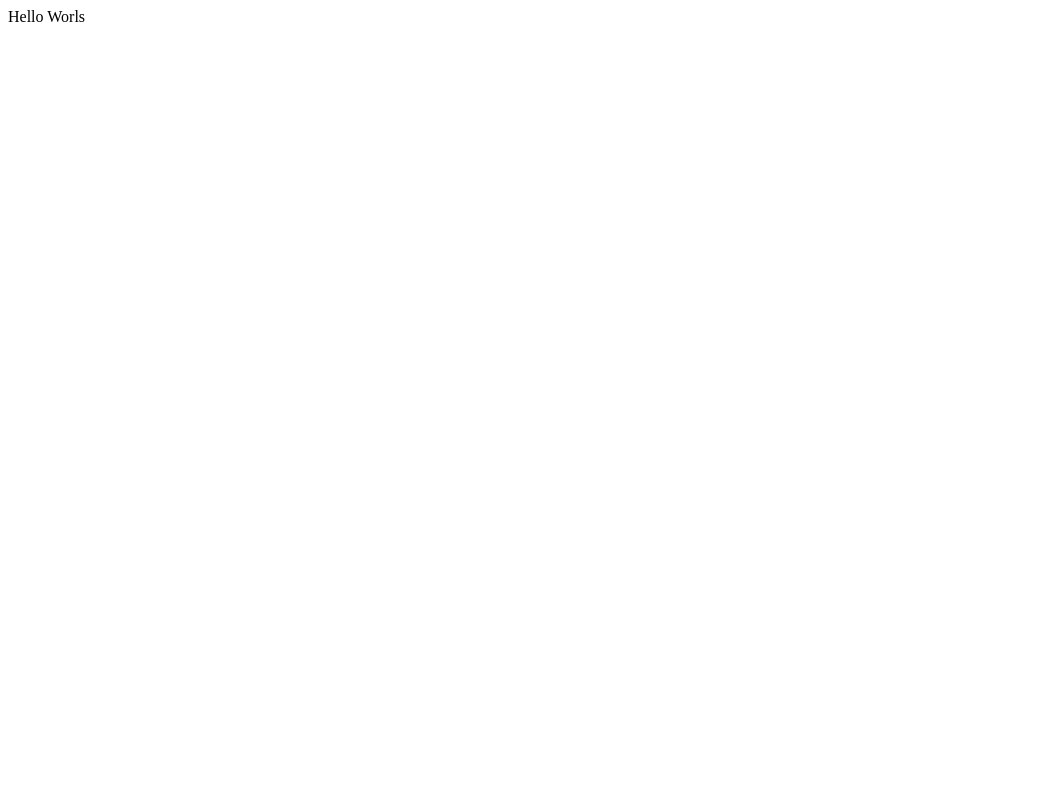
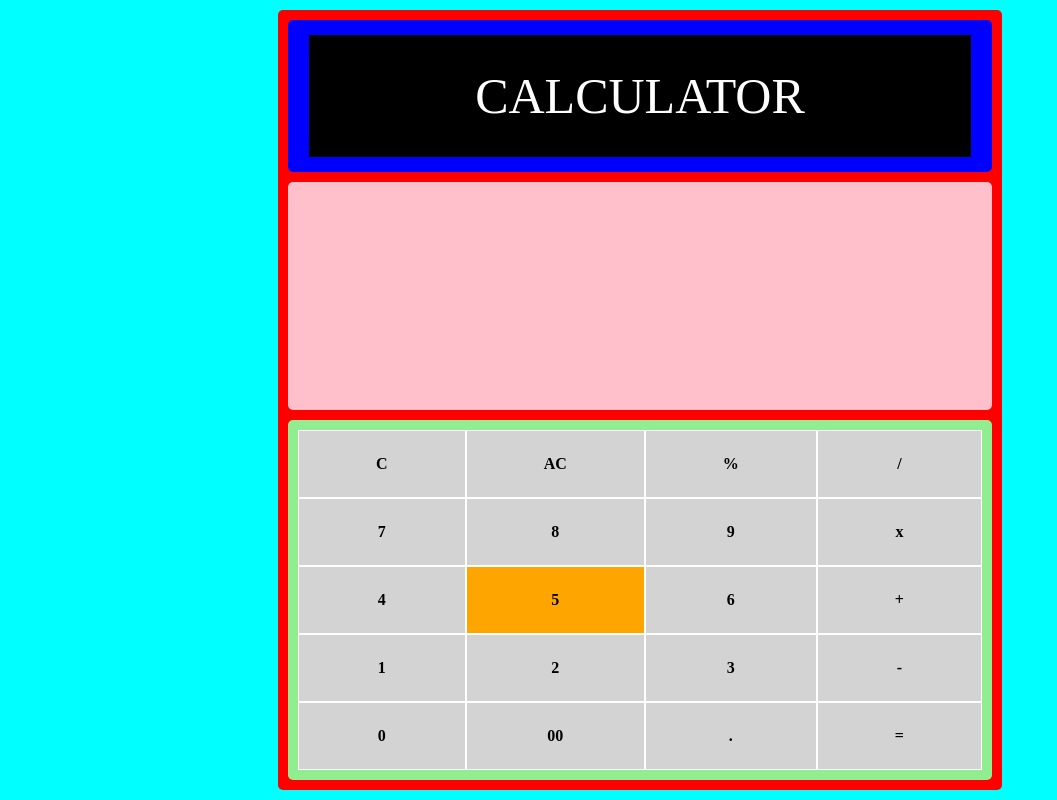
Before and after one commit to Yaswant-Kumar-Singhi/SimpleCalculator, a plain HTML site: page index.html in a window 1280 px wide. Shown: the whole page, without its empty margins (0-1057 px from the left). Drawn offline with Linux system fonts and the light colour scheme.

Commit message:
Update index.html

```diff
--- a/index.html
+++ b/index.html
@@ -1 +1,129 @@
-Hello  Worls
+<!DOCTYPE html>
+<html>
+	<head>
+    	<title>Calculator</title>
+        <style>
+        	*{
+            	margin:0; padding:0;
+            }
+
+            .Calculator-outline{
+            	width:100vw;
+                height:100vh;
+            	background-color:aqua;
+                display:flex;
+                justify-content:center;
+                align-items:center;
+            }
+
+            .calculator-box{
+            	width:55vw;
+                height:95vh;
+                background-color:red;
+                display:grid;
+                grid-template-rows: 20% 30% auto;
+                grid-row-gap: 10px;
+                padding:10px;
+                border-radius:5px;
+
+            }
+
+            .calculator-box-header{
+            	border-radius:5px;
+            	background-color:blue;
+                display:flex;
+                justify-content:center;
+                align-items:center;
+
+            }
+
+             .cal-name{
+             	width:94%;
+                height:80%;
+                background-color:black;
+                color:white;
+                display:flex;
+                justify-content:center;
+                align-items:center;
+                font-size:50px;
+                text-transform:uppercase;
+
+             }
+
+            .calculator-box-body{
+            	border-radius:5px;
+            	background-color:pink;
+            }
+
+            .calculator-box-footer{
+            	display:grid;
+                grid-template-columns: auto auto auto auto;
+			    grid-template-rows: auto auto auto auto;
+            	border-radius:5px;
+            	background-color:white;
+                padding: 10px;
+                /*grid-column-gap: 10px;
+			    grid-row-gap: 10px;*/
+                background-color:lightgreen;
+
+
+            }
+
+            .calculator-box-footer div{
+
+                background-color:lightgrey;
+                display: flex;
+    			justify-content: center;
+    			align-items: center;
+                font-weight:800;
+                border:1px solid white;
+                cursor:pointer;
+            }
+
+            .calculator-box-footer div:hover{
+            background-color:white;
+            }
+
+            .calculator-box-footer div.symbol:hover {
+            background-color:grey;
+            }
+
+            .calculator-box-footer div.symbol-dark:hover {
+            background-color:red;
+            }
+        </style>
+    </head>
+<body>
+	<div class="Calculator-outline">
+    	<div class="calculator-box">
+        <div class="calculator-box-header">
+        	<div class="cal-name">calculator</div>
+        </div>
+        <div class="calculator-box-body"></div>
+        <div class="calculator-box-footer">
+        	<div class="symbol"><span>C</span></div>
+            <div class="symbol"><span>AC</span></div>
+            <div class="symbol"><span>%</span></div>
+            <div class="symbol"><span>/</span></div>
+            <div><span>7</span></div>
+            <div><span>8</span></div>
+            <div><span>9</span></div>
+            <div class="symbol"><span>x</span></div>
+            <div><span>4</span></div>
+            <div style="background-color:orange"><span>5</span></div>
+            <div><span>6</span></div>
+            <div class="symbol"><span>+</span></div>
+            <div><span>1</span></div>
+            <div><span>2</span></div>
+            <div><span>3</span></div>
+            <div class="symbol"><span>-</span></div>
+            <div><span>0</span></div>
+            <div><span>00</span></div>
+            <div><span>.</span></div>
+            <div class="symbol-dark"><span>=</span></div>
+        </div>
+        </div>
+    </div>
+</body>
+
+</html>
```
